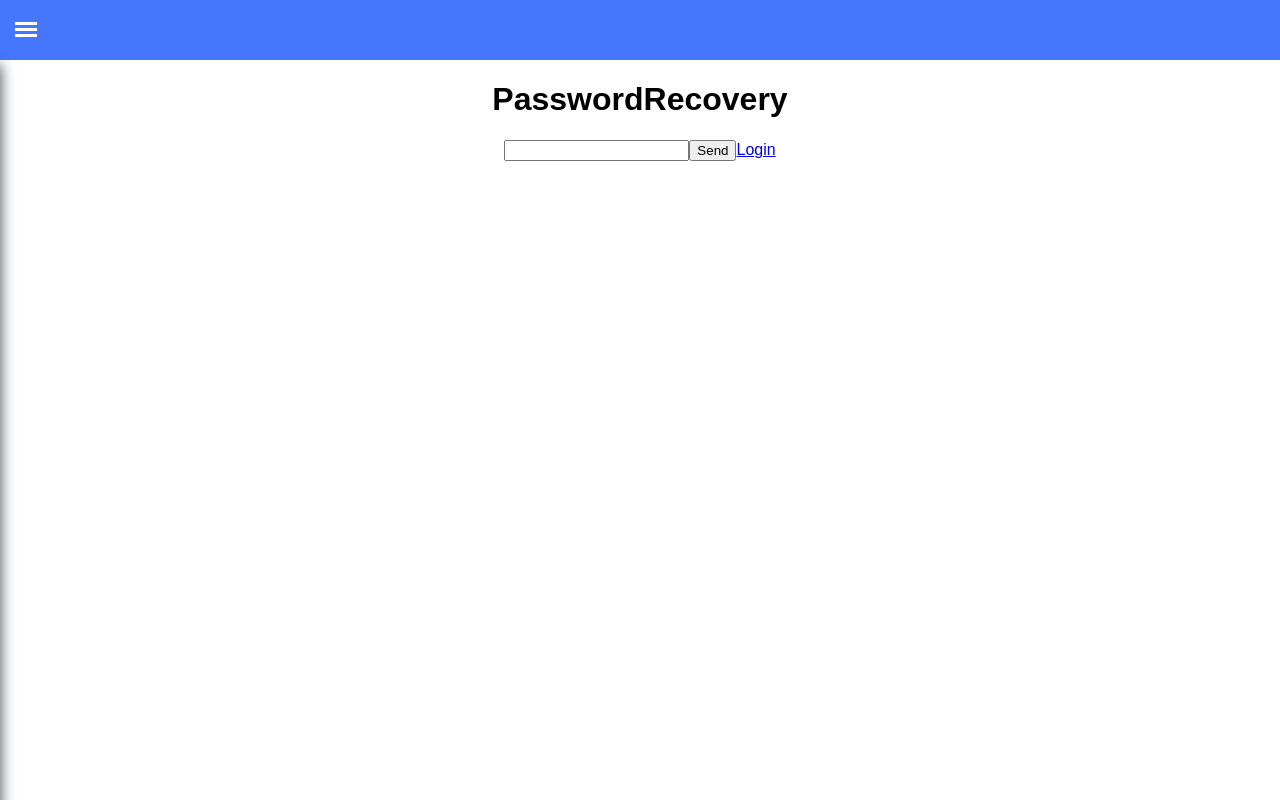
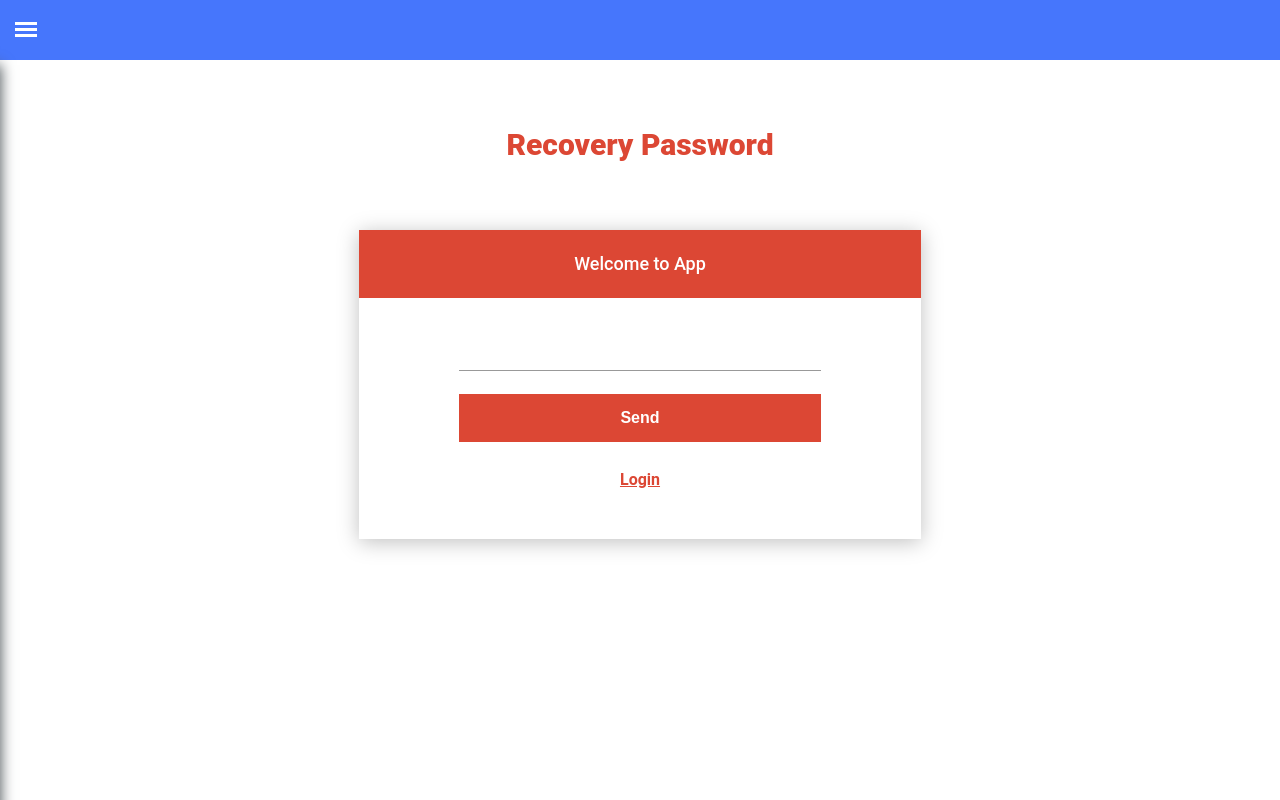
Before and after one commit to FilimonovKostya/FridayProject, a React (Create React App) app: page /#/passwordRecovery in a window 1280 px wide. Built offline with nearby package versions, Linux system fonts and the light colour scheme.

Commit message:
Css,Html style recovery password

```diff
--- a/src/Components/Passwords/PasswordRecovery/PasswordRecovery.module.css
+++ b/src/Components/Passwords/PasswordRecovery/PasswordRecovery.module.css
@@ -1,3 +1,120 @@
-.wrapper{
+.recoveryPage {
+    display: flex;
+    flex-direction: column;
+    justify-content: center;
+
+    font-family: 'Roboto', sans-serif;
+    line-height: 1.2;
+    align-items: center;
+    box-sizing: border-box;
+    margin: 0 auto;
+}
+
+
+.formWrapper {
+    padding: 47px 30px;
     text-align: center;
 }
+
+.pageName {
+    color: #dc4734;
+    font-size: 30px;
+    font-weight: 800;
+    padding-bottom: 47px;
+}
+
+.inner {
+    max-width: 572px;
+    margin: auto;
+    text-align: center;
+    -webkit-box-shadow: 0 3px 20px 0 rgba(0, 0, 0, 0.25);
+    box-shadow: 0 3px 20px 0 rgba(0, 0, 0, 0.25);
+}
+
+.title {
+    width: 100%;
+
+    padding: 23px 0;
+    margin-bottom: 0;
+    margin-top: 0;
+
+    color: #fff;
+    font-size: 18px;
+    font-weight: 500;
+    background-color: #dc4734;
+}
+
+.recoveryForm {
+    display: flex;
+    flex-direction: column;
+    align-items: center;
+
+    padding: 42px 100px 50px;
+    background-color: #fff;
+    position: relative;
+}
+
+.statusMessage {
+    font-size: 16px;
+
+    padding-top: 28px;
+    margin-bottom: 14px;
+
+    font-weight: bold;
+    text-align: center;
+    color: #dc4734;
+}
+
+.fieldBlock {
+    display: flex;
+    -ms-flex-wrap: wrap;
+    justify-content: center;
+    flex-wrap: wrap;
+}
+
+.input {
+    text-align: center;
+    width: 100%;
+    border: none;
+    background-color: transparent;
+    border-bottom: 1px solid #999;
+    padding: 5px 10px;
+    font-size: 17px;
+}
+
+.btn {
+    display: block;
+    width: 100%;
+
+    margin-top: 23px;
+    padding: 15px 20px;
+
+    font-size: 16px;
+    font-weight: bold;
+    color: #fff;
+    line-height: 1;
+    border: 1px solid transparent;
+    background-color: #dc4734;
+    outline: none;
+    box-shadow: none;
+    transition: 0.4s;
+    cursor: pointer;
+}
+
+.btn:hover {
+    background-color: #333333;
+}
+
+.btn:disabled {
+    opacity: 0.1;
+    background: #535b5f;
+}
+
+.loginLink {
+    padding-top: 28px;
+    margin-bottom: 0;
+
+    font-size: 16px;
+    font-weight: bold;
+    color: #dc4734;
+}
--- a/src/Components/Passwords/PasswordRecovery/PasswordRecovery.tsx
+++ b/src/Components/Passwords/PasswordRecovery/PasswordRecovery.tsx
@@ -1,35 +1,56 @@
 import React, {useState} from 'react';
 
-import style from "./PasswordRecovery.module.css";
+import {path} from "../../../App";
 import {NavLink} from 'react-router-dom';
-import {path} from "../../../App";
+import {RootStateType} from "../../../Redux/store";
 import {useDispatch, useSelector} from "react-redux";
 import {sendRecoveryEmail} from "../../../Redux/reducers/passwordRecovery-reducer";
-import {RootStateType} from "../../../Redux/store";
 
-type PasswordRecoveryPropsType = {}
+import s from "./PasswordRecovery.module.css";
 
-const PasswordRecovery: React.FC<PasswordRecoveryPropsType> = () => {
+const PasswordRecovery: React.FC = () => {
 
     const [value, setValue] = useState<string>('')
 
+    //get current status
     const status = useSelector<RootStateType, string>((state) => state.passwordRecovery.status)
+    //get progress state
+    const isFetching = useSelector<RootStateType, boolean>((state) => state.passwordRecovery.isFetching)
 
     const dispatch = useDispatch()
 
     const sendEmail = () => {
         dispatch(sendRecoveryEmail(value))
+        //clear local state field
+        setValue('')
     }
 
-    return <div className={style.wrapper}>
-        <h1>PasswordRecovery</h1>
-        {
-            status && <span>{status}</span>
-        }
-        <input type="text" value={value} onChange={(e) => setValue(e.currentTarget.value)}/>
-        <button onClick={sendEmail}>Send</button>
-        <NavLink to={path.LOGIN}>Login</NavLink>
-    </div>
+    return (
+        <div className={s.recoveryPage}>
+            <div className={s.formWrapper}>
+                <h1 className={s.pageName}>Recovery Password</h1>
+                <div className={s.inner}>
+                    <h3 className={s.title}>Welcome to App</h3>
+                    <div className={s.recoveryForm}>
+                        {
+                            status && <span className={s.statusMessage}>{status}</span>
+                        }
+                        <div className={s.fieldBlock}>
+                            <input type="email"
+                                   value={value}
+                                   className={s.input}
+                                   onChange={(e) => setValue(e.currentTarget.value)}/>
+                            <button onClick={sendEmail}
+                                    disabled={isFetching}
+                                    className={s.btn}>Send
+                            </button>
+                            <NavLink to={path.LOGIN} className={s.loginLink}>Login</NavLink>
+                        </div>
+                    </div>
+                </div>
+            </div>
+        </div>
+    )
 };
 
 export default PasswordRecovery;
--- a/src/Redux/reducers/passwordRecovery-reducer.ts
+++ b/src/Redux/reducers/passwordRecovery-reducer.ts
@@ -11,10 +11,9 @@ export type InferActionsTypes<T extends { [key: string]: (...args: any) => any }
 export type BaseThunkType<A extends Action, R = Promise<void>> = ThunkAction<R, RootStateType, unknown, A>
 
 //Get auto types
-export type InitializeStateType = typeof initializeState
 type ActionsType = InferActionsTypes<typeof actions>
 
-
+//Response type
 export type APIResponseType<D = {}> = {
     data: D
     statusText: string
@@ -48,10 +47,11 @@ export const recoveryAPI = {
 }
 
 let initializeState = {
-    error: '',
     status: '',
     isFetching: false
 }
+
+export type InitializeStateType = typeof initializeState
 
 export const passwordRecoveryReducer = (state: InitializeStateType = initializeState, action: ActionsType): InitializeStateType => {
     switch (action.type) {
@@ -69,6 +69,7 @@ export const passwordRecoveryReducer = (state: InitializeStateType = initializeS
     }
 }
 
+//Actions object
 const actions = {
     setStatus: (status: string) => ({
         type: 'FP/RECOVERY/SET-STATUS',
```
Also changed, not shown: 1 other file (tests, documents, lock files or other folders).
